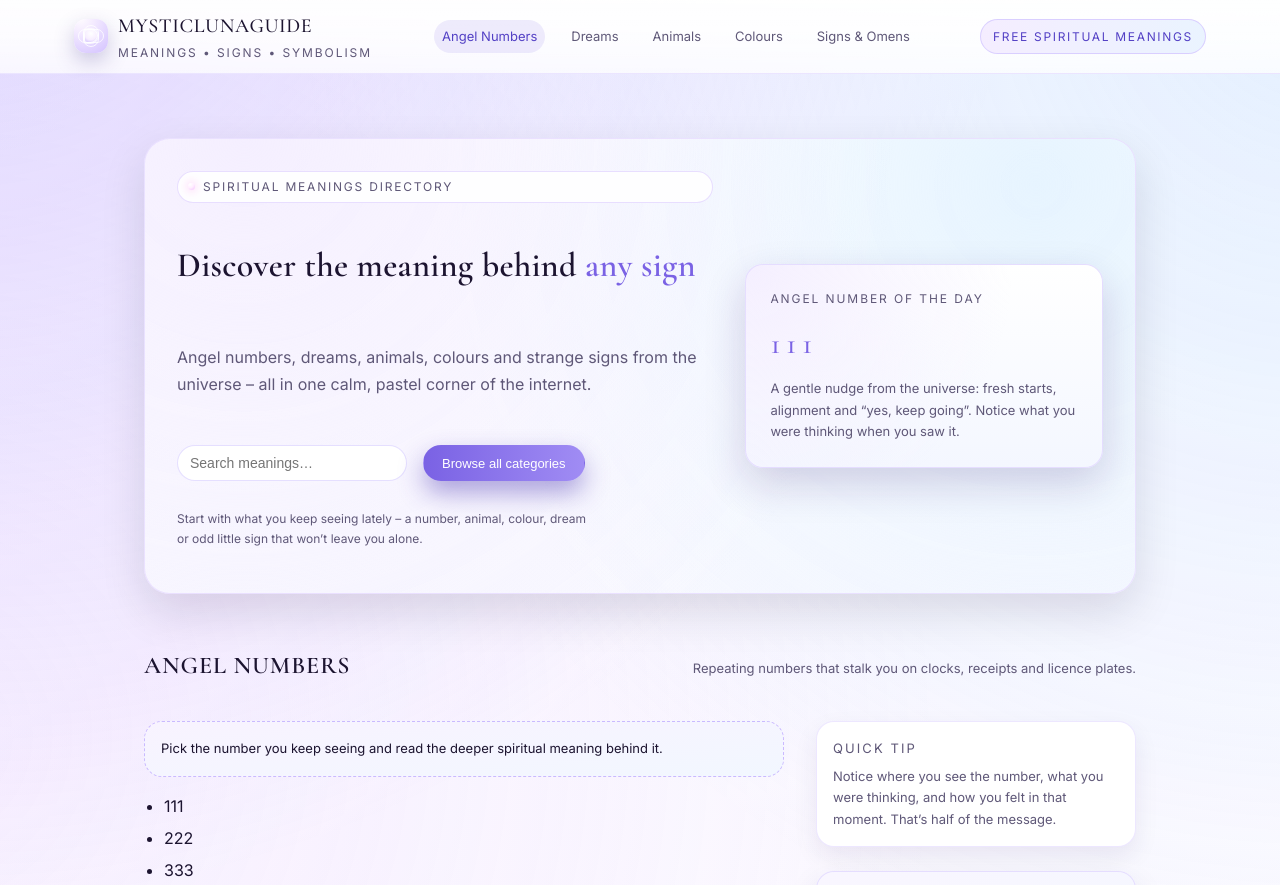
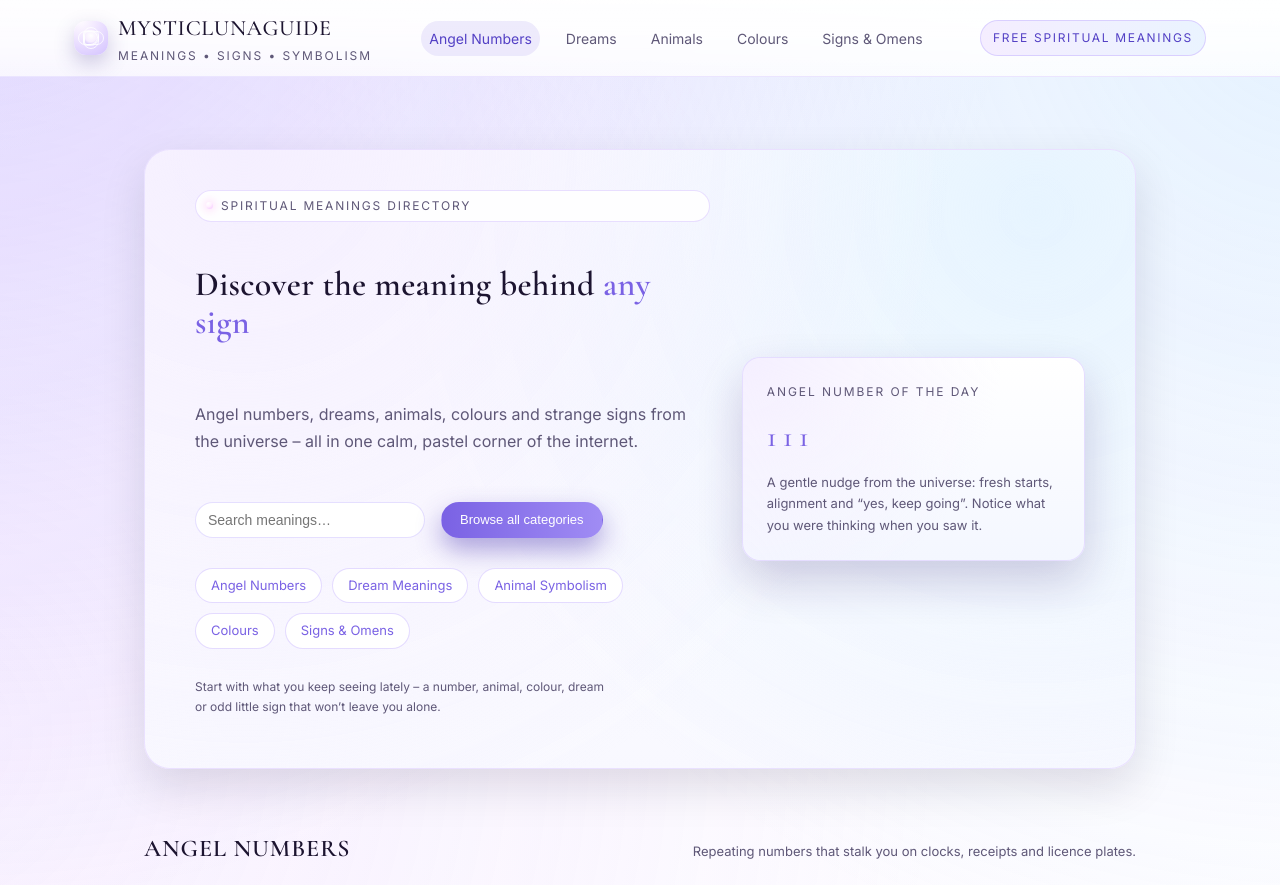
Before and after one commit to bedowski-creator/MysticLunaGuide, a plain HTML site: page index.html in a window 1280 px wide. Shown: the top 885 px of the page. Drawn offline with nearby package versions, Linux system fonts and the light colour scheme.

Commit message:
homepage redesign

```diff
--- a/index.html
+++ b/index.html
@@ -70,6 +70,13 @@
           <button class="btn btn-primary" type="button">
             Browse all categories
           </button>
+        </div>
+        <div class="hero-categories">
+          <div class="hero-chip">Angel Numbers</div>
+          <div class="hero-chip">Dream Meanings</div>
+          <div class="hero-chip">Animal Symbolism</div>
+          <div class="hero-chip">Colours</div>
+          <div class="hero-chip">Signs & Omens</div>
         </div>
 
         <p class="hero-note">
--- a/style.css
+++ b/style.css
@@ -780,3 +780,99 @@ a:hover {
     gap: var(--space-md);
   }
 }
+/* ============================
+   A.4 VISUAL POLISH PATCH
+   ============================ */
+
+/* Hero spacing */
+.hero {
+  margin-top: 40px;
+  margin-bottom: 40px;
+  padding: 40px 50px;
+}
+
+/* Hero side card shadow tweak */
+.hero-side-card {
+  box-shadow: 0 20px 45px rgba(38, 18, 103, 0.20);
+}
+
+/* Angel Numbers LIST → clean 3-column grid */
+#angel-numbers ul {
+  columns: 3;
+  -webkit-columns: 3;
+  -moz-columns: 3;
+  column-gap: 40px;
+  margin-top: 20px;
+}
+
+#angel-numbers li {
+  margin-bottom: 8px;
+  font-size: 15px;
+}
+
+/* Dream, Animals, Colours, Signs: same pattern */
+#dreams ul,
+#animals ul,
+#colours ul,
+#signs ul {
+  columns: 3;
+  column-gap: 40px;
+}
+
+#dreams li,
+#animals li,
+#colours li,
+#signs li {
+  margin-bottom: 8px;
+}
+
+/* Better “highlight” look */
+.article-highlight {
+  border-radius: 16px;
+  border: 1px dashed rgba(170, 150, 255, 0.8);
+  background: linear-gradient(to bottom right, #f9f4ff, #f5faff);
+  padding: 14px 18px;
+  font-size: 14px;
+}
+
+/* Sidebar polish */
+.sidebar-card {
+  border-radius: var(--radius-lg);
+  padding: 18px;
+  border: 1px solid rgba(235, 229, 255, 1);
+  box-shadow: 0 14px 32px rgba(35, 16, 92, 0.10);
+}
+
+/* Header size adjustment */
+.brand-name {
+  font-size: 22px;
+}
+
+.nav a {
+  font-size: 14px;
+}
+
+/* Category chips under hero */
+.hero-categories {
+  display: flex;
+  flex-wrap: wrap;
+  gap: 10px;
+  margin-top: 14px;
+}
+
+.hero-chip {
+  padding: 6px 15px;
+  background: #ffffff;
+  border-radius: 999px;
+  border: 1px solid rgba(225, 215, 255, 0.9);
+  font-size: 13px;
+  color: var(--text-accent);
+}
+.hero-chip:hover {
+  background: #f7f4ff;
+}
+
+/* Better footer spacing */
+.footer {
+  margin-top: 80px;
+}
```
